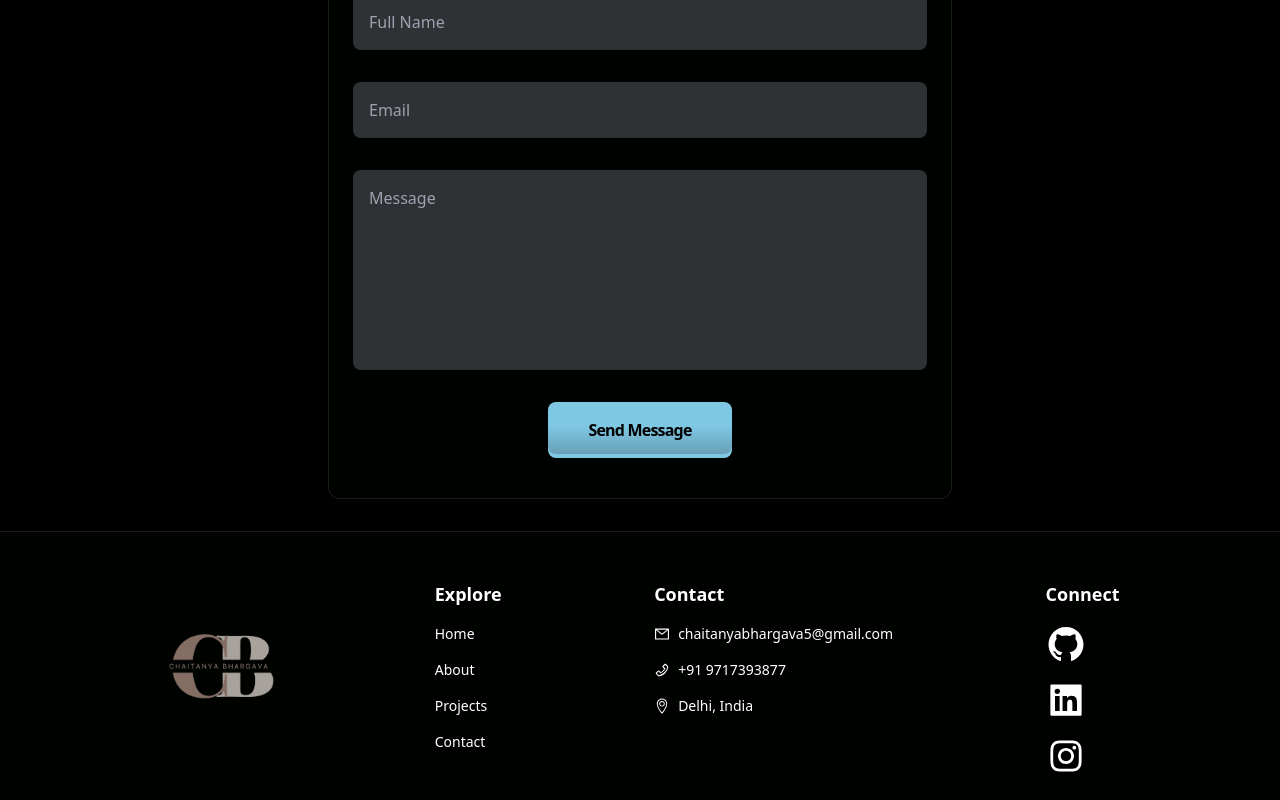
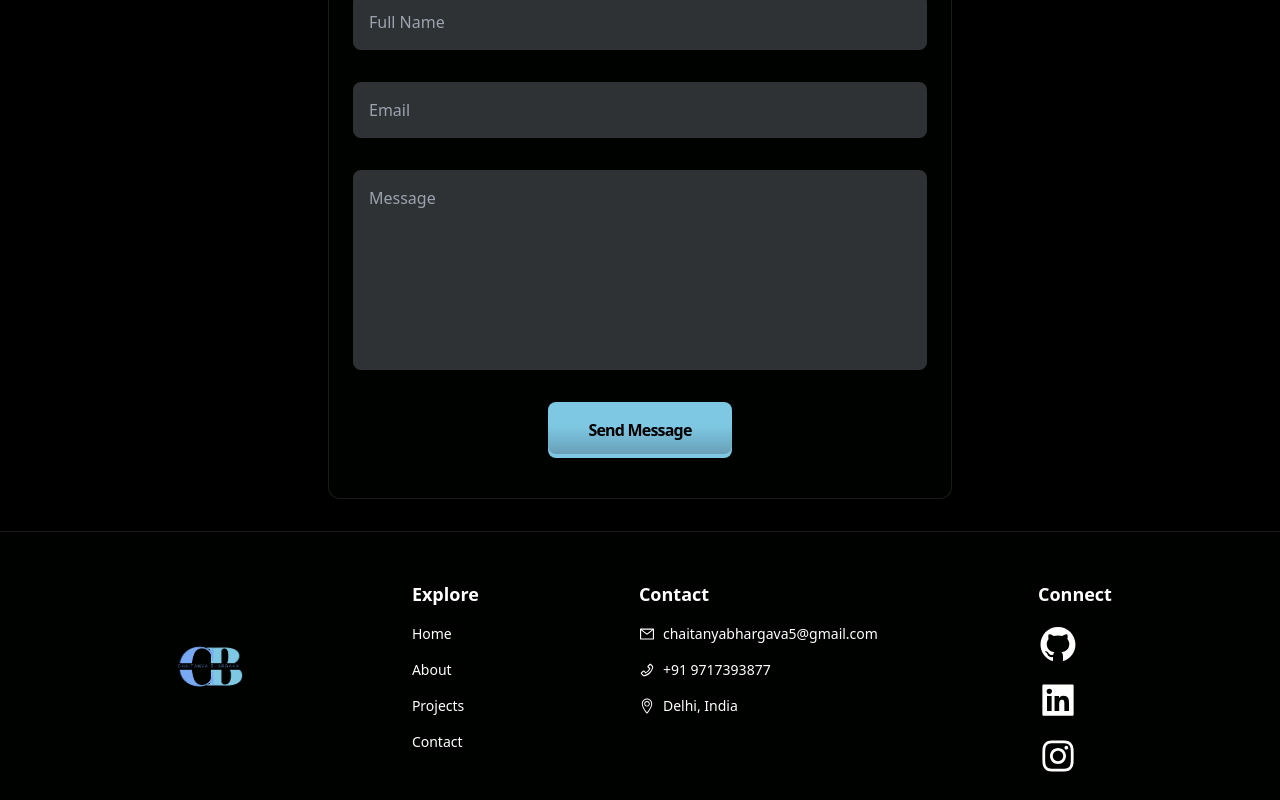
Before and after one commit to chaitanya-bhargava/chaitanyabhargava, a React (Create React App) app: page / in a window 1280 px wide. Shown: the part 3496-4296 px from the top of the page. Built offline with nearby package versions, Linux system fonts and the light colour scheme.

Commit message:
logo fix

```diff
--- a/src/components/Footer/Footer.js
+++ b/src/components/Footer/Footer.js
@@ -12,7 +12,7 @@ const Footer = () => {
   return (
     <div className="text-white flex flex-col md:flex-row justify-evenly bg-[#000300] bg-opacity-80 h-[100vh] md:h-auto border-t border-t-white border-opacity-10 max-w-full mx-auto p-4">
       <img
-        src="logo.png"
+        src="logo2.png"
         alt="logo"
         className="p-2 md:p-4 w-[100px] mx-auto h-auto md:w-auto md:h-[100px] md:my-auto md:mx-0"
       />
```
Also changed, not shown: public/logo2 (2).png (deleted), public/logo2.png.
